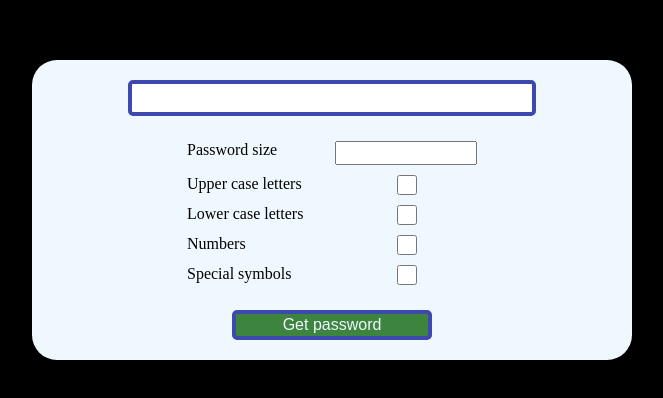
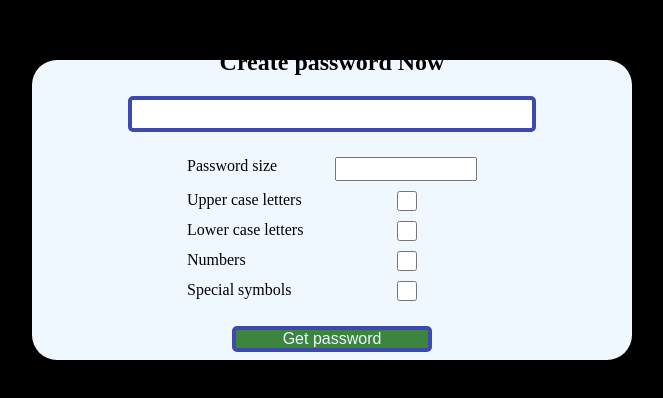
Before and after one commit to Sidi1901/password_generator, a plain HTML site: page index.html in a window 1280 px wide. Shown: the part 190-588 px from the top of the page, without its empty margins (308-971 px from the left). Drawn offline with Linux system fonts and the light colour scheme.

Commit message:
title in modal box

```diff
--- a/index.html
+++ b/index.html
@@ -7,6 +7,7 @@
     <body>
         <div class="container">
             <div class="modal-box">
+                <h2>Create password Now</h2>
                 <input type="text" id="psddisplay">
                 <div class="inplabel">
                     <label>Password size</label>
```
